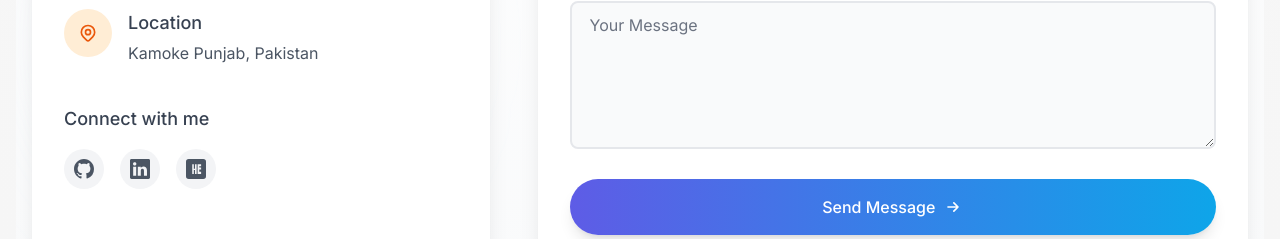
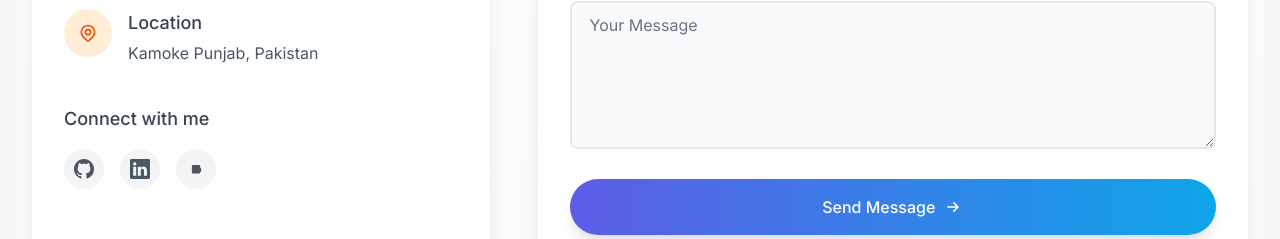
Before and after one commit to haseebansarii/my-portfolio, a Next.js app: page / in a window 1280 px wide. Shown: the part 6337-6576 px from the top of the page. Built offline with nearby package versions, Linux system fonts and the light colour scheme.

Commit message:
Update page.tsx

```diff
--- a/src/app/page.tsx
+++ b/src/app/page.tsx
@@ -1166,20 +1166,12 @@ export default function Home() {
                         <path d="M0 1.146C0 .513.526 0 1.175 0h13.65C15.474 0 16 .513 16 1.146v13.708c0 .633-.526 1.146-1.175 1.146H1.175C.526 16 0 15.487 0 14.854V1.146zm4.943 12.248V6.169H2.542v7.225h2.401zm-1.2-8.212c.837 0 1.358-.554 1.358-1.248-.015-.709-.52-1.248-1.342-1.248-.822 0-1.359.54-1.359 1.248 0 .694.521 1.248 1.327 1.248h.016zm4.908 8.212V9.359c0-.216.016-.432.08-.586.173-.431.568-.878 1.232-.878.869 0 1.216.662 1.216 1.634v3.865h2.401V9.25c0-2.22-1.184-3.252-2.764-3.252-1.274 0-1.845.7-2.165 1.193v.025h-.016a5.54 5.54 0 0 1 .016-.025V6.169h-2.4c.03.678 0 7.225 0 7.225h2.4z"/>
                       </svg>
                     </a>
-                   <a
-  href="https://www.fiverr.com/s/NNlRBxN"
-  target="_blank"
-  rel="noopener noreferrer"
-  className="w-10 h-10 flex items-center justify-center rounded-full bg-gray-100 dark:bg-gray-700 text-gray-600 dark:text-gray-300 hover:bg-primary-500 hover:text-white dark:hover:bg-primary-500 transition-colors"
->
-  <svg
-    xmlns="http://www.w3.org/2000/svg"
-    width="20"
-    height="20"
-    fill="currentColor"
-    viewBox="0 0 24 24"
-  >
-    <path d="M20.678 0H3.322A3.325 3.325 0 000 3.322v17.356A3.325 3.325 0 003.322 24h17.356A3.325 3.325 0 0024 20.678V3.322A3.325 3.325 0 0020.678 0zM12.74 17.856h-1.931v-4.717H9.406v4.717H7.475V6.272h1.931v5.285h1.403V6.272h1.931v11.584zM18.135 12.715h-2.262v2.68h2.262v2.461h-4.193V6.272h4.193v2.46h-2.262v1.524h2.262v2.459z"/>
+
+
+   <a href="https://www.fiverr.com/NNlRBxN" className="w-10 h-10 flex items-center justify-center rounded-full bg-gray-100 dark:bg-gray-700 text-gray-600 dark:text-gray-300 hover:bg-primary-500 hover:text-white dark:hover:bg-primary-500 transition-colors">
+  <svg xmlns="http://www.w3.org/2000/svg" width="20" height="20" fill="currentColor" className="bi bi-fiverr" viewBox="0 0 16 16">
+    <path d="M11.29 10.71c0 .48-.4.88-.88.88H5.6c-.48 0-.88-.4-.88-.88V5.6c0-.48.4-.88.88-.88h4.81c.48 0 .88.4.88.88v5.11z"/>
+    <path d="M5.98 10.25h1.09V8.13c0-.4.33-.73.73-.73s.73.33.73.73v2.12h1.09V8.13c0-.4.33-.73.73-.73s.73.33.73.73v2.12h1.09V8.13c0-1.01-.82-1.82-1.82-1.82-.58 0-1.1.27-1.43.7-.33-.43-.85-.7-1.43-.7-1.01 0-1.82.82-1.82 1.82v2.12z"/>
   </svg>
 </a>
 
```
